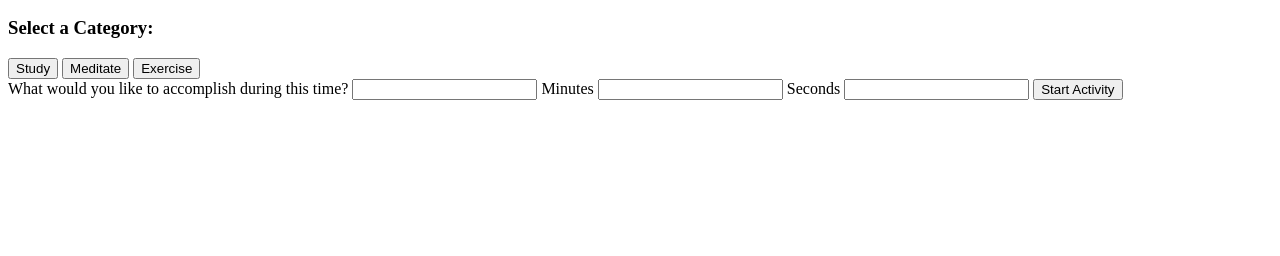
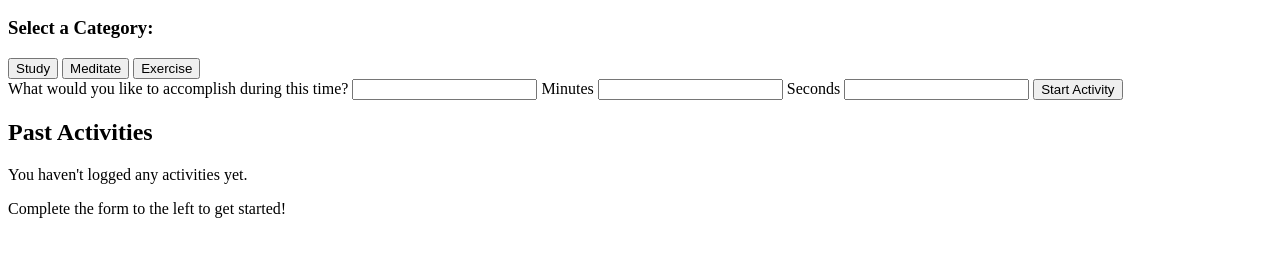
Before and after one commit to N-Gibson/vanilla-challenge, a plain HTML site: page index.html in a window 1280 px wide. Shown: the part 110-366 px from the top of the page. Drawn offline with Linux system fonts and the light colour scheme.

Commit message:
Add aside

```diff
--- a/index.html
+++ b/index.html
@@ -26,6 +26,13 @@
           <button type='button'>Start Activity</button>
         </div>
       </section>
+      <aside>
+        <h2>Past Activities</h2>
+        <div>
+          <p>You haven't logged any activities yet.</p>
+          <p>Complete the form to the left to get started!</p>
+        </div>
+      </aside>
     </main>
   </body>
   <script src='/main.js'></script>
```
